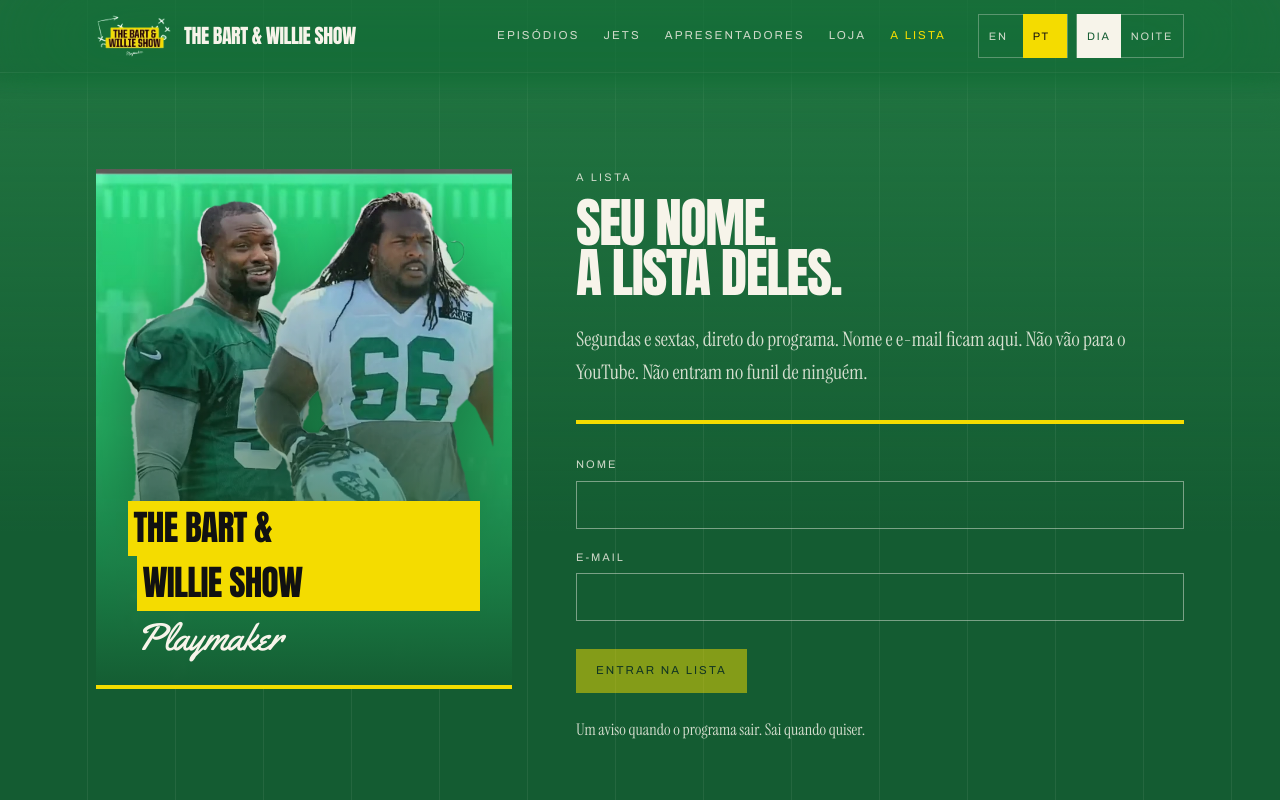
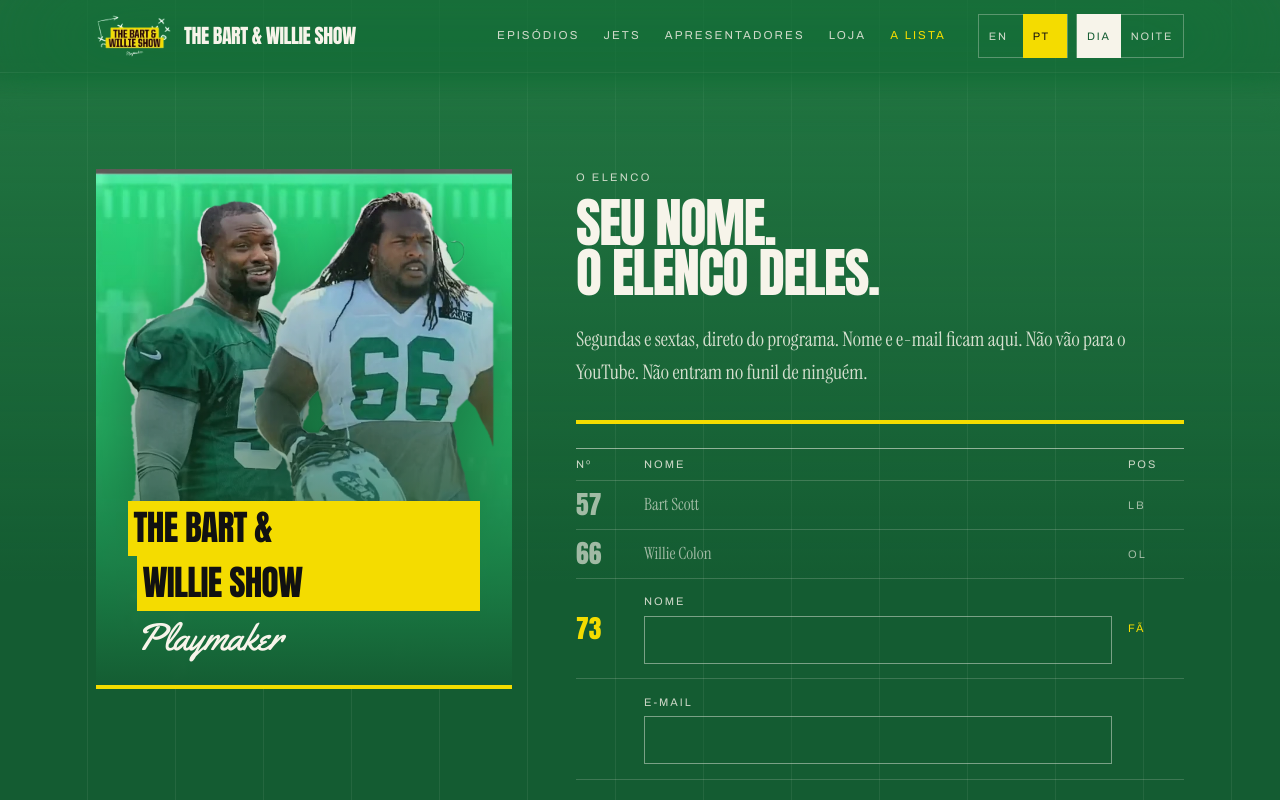
Before and after one commit to artistdbjohnson/bart-and-willie-show, a Next.js app: page /pt/subscribe in a window 1280 px wide. Shown: the top 800 px of the page. Built offline with nearby package versions, Linux system fonts and the light colour scheme.

Commit message:
Roster-sheet signup, hide to-top near signup (#24)

```diff
--- a/app/globals.css
+++ b/app/globals.css
@@ -750,3 +750,13 @@
 .signup-form input:focus-visible { outline: 2px solid var(--signal); outline-offset: 2px; }
 .signup-form input[aria-invalid="true"] { border-color: var(--signal); }
 .hero-actions > * { width: 100%; justify-content: center; }
+/* Roster-sheet signup */
+.roster { border-top: 1px solid color-mix(in srgb, var(--chalk) 55%, transparent); }
+.roster-row { display: grid; grid-template-columns: 3.25rem minmax(0,1fr) 3.5rem; align-items: center; gap: 0 1rem;
+  padding: .7rem 0; border-bottom: 1px solid color-mix(in srgb, var(--chalk) 18%, transparent); }
+.roster-head { padding: .45rem 0; font-family: var(--font-ui); font-size: 11px; letter-spacing: .18em; text-transform: uppercase; color: color-mix(in srgb, var(--chalk) 80%, transparent); }
+.roster-host { font-family: var(--font-serif); font-size: 1.05rem; color: color-mix(in srgb, var(--chalk) 62%, transparent); }
+.roster-host > span:last-child, .roster-pos { font-family: var(--font-ui); font-size: 11px; letter-spacing: .18em; text-transform: uppercase; }
+.roster-no { font-family: var(--font-display); font-size: 1.6rem; line-height: 1; font-variant-numeric: tabular-nums; }
+.roster-you { padding: .9rem 0; }
+.roster-pos { color: var(--signal); }
--- a/components/subscribe-form.tsx
+++ b/components/subscribe-form.tsx
@@ -45,6 +45,17 @@
   const [message, setMessage] = useState("");
   const [fieldError, setFieldError] = useState<"name" | "email" | null>(null);
   const [operator, setOperator] = useState(false);
+  const [jersey, setJersey] = useState("##");
+  useEffect(() => {
+    const key = "bw-jersey";
+    let n = sessionStorage.getItem(key);
+    if (!n) {
+      const open = Array.from({ length: 99 }, (_, i) => i + 1).filter((v) => v !== 57 && v !== 66);
+      n = String(open[Math.floor(Math.random() * open.length)]);
+      sessionStorage.setItem(key, n);
+    }
+    setJersey(n);
+  }, []);
 
   useEffect(() => {
     setOperator(new URLSearchParams(window.location.search).get("operator") === "1");
@@ -157,11 +168,23 @@
           </div>
         <form
           onSubmit={onSubmit}
-          className="signup-form mt-8 border-t-4 border-signal pt-8 pb-4 max-sm:pr-14"
+          className="signup-form mt-8 border-t-4 border-signal pt-6 pb-4"
           noValidate
         >
           <div className="grid gap-5">
-            <div className="grid gap-2">
+            <div role="presentation" className="roster">
+              <div className="roster-row roster-head" aria-hidden="true">
+                <span>{t.no}</span><span>{t.name}</span><span>{t.pos}</span>
+              </div>
+              <div className="roster-row roster-host" aria-hidden="true">
+                <span className="roster-no">57</span><span>Bart Scott</span><span>LB</span>
+              </div>
+              <div className="roster-row roster-host" aria-hidden="true">
+                <span className="roster-no">66</span><span>Willie Colon</span><span>OL</span>
+              </div>
+              <div className="roster-row roster-you">
+                <span className="roster-no text-signal" aria-hidden="true">{jersey}</span>
+                <div className="grid min-w-0 gap-1.5">
                   <Label htmlFor="signup-name">{t.name}</Label>
                   <Input
                     id="signup-name"
@@ -172,7 +195,11 @@
                     onChange={(event) => setName(event.target.value)}
                   />
                 </div>
-            <div className="grid gap-2">
+                <span className="roster-pos" aria-hidden="true">{t.fan}</span>
+              </div>
+              <div className="roster-row roster-you">
+                <span aria-hidden="true" />
+                <div className="grid min-w-0 gap-1.5">
                   <Label htmlFor="signup-email">{t.email}</Label>
                   <Input
                     id="signup-email"
@@ -185,13 +212,16 @@
                     onChange={(event) => setEmail(event.target.value)}
                   />
                 </div>
+                <span aria-hidden="true" />
+              </div>
+            </div>
             <div className="absolute -left-[9999px] h-0 w-0 overflow-hidden" aria-hidden="true">
               <label htmlFor="company">Company</label>
               <input id="company" name="company" tabIndex={-1} autoComplete="off" />
             </div>
             <div className="flex flex-wrap gap-3 pt-2">
               <Button type="submit" disabled={status === "sending" || !email.trim()} aria-busy={status === "sending"} className="disabled:opacity-50">
-                {status === "sending" ? "…" : status === "done" ? "✓ " + t.submit : t.submit}
+                {status === "sending" ? "…" : t.submit}
               </Button>
               {operator ? (
                 <Button type="button" variant="outline" onClick={exportCsv}>
--- a/components/to-top.tsx
+++ b/components/to-top.tsx
@@ -23,7 +23,10 @@
         setOn(box.bottom <= 0 && !muteOnScreen);
         return;
       }
-      setOn(window.scrollY > window.innerHeight * 0.75);
+      const form = document.querySelector(".signup-form")?.closest("section");
+      const r = form?.getBoundingClientRect();
+      const nearForm = r ? r.top < window.innerHeight && r.bottom > 0 : false;
+      setOn(window.scrollY > window.innerHeight * 0.75 && !nearForm);
     };
     update();
     window.addEventListener("scroll", update, { passive: true });
--- a/lib/copy.ts
+++ b/lib/copy.ts
@@ -96,14 +96,17 @@
       sources: "Sources",
     },
     list: {
-      kicker: "The list",
-      title: "Your name. Their list.",
+      kicker: "The roster",
+      title: "Your name. Their roster.",
       lede: "Mondays and Fridays, straight from the show. Your name and your email stay here. Not on YouTube. Not in somebody else’s funnel.",
       name: "Name",
       email: "Email",
-      submit: "Join the list",
+      no: "No.",
+      pos: "Pos",
+      fan: "Fan",
+      submit: "Sign up and join the roster",
       export: "Download CSV",
-      saved: "You’re on the list. Mondays and Fridays.",
+      saved: "You’re on the roster ✓ Mondays and Fridays.",
       failed: "That one didn’t go through. Try the email again.",
       note: "One note when a show drops. Leave whenever you want.",
     },
@@ -264,14 +267,17 @@
       sources: "Fontes",
     },
     list: {
-      kicker: "A lista",
-      title: "Seu nome. A lista deles.",
+      kicker: "O elenco",
+      title: "Seu nome. O elenco deles.",
       lede: "Segundas e sextas, direto do programa. Nome e e-mail ficam aqui. Não vão para o YouTube. Não entram no funil de ninguém.",
       name: "Nome",
       email: "E-mail",
-      submit: "Entrar na lista",
+      no: "Nº",
+      pos: "Pos",
+      fan: "Fã",
+      submit: "Cadastre-se e entre no elenco",
       export: "Download CSV",
-      saved: "Você está na lista. Segundas e sextas.",
+      saved: "Você está no elenco ✓ Segundas e sextas.",
       failed: "Não entrou. Confere o e-mail e tenta de novo.",
       note: "Um aviso quando o programa sair. Sai quando quiser.",
     },
```
Also changed, not shown: 2 other files (tests, documents, lock files or other folders). Lines whose indentation alone changed are shown as unchanged.
